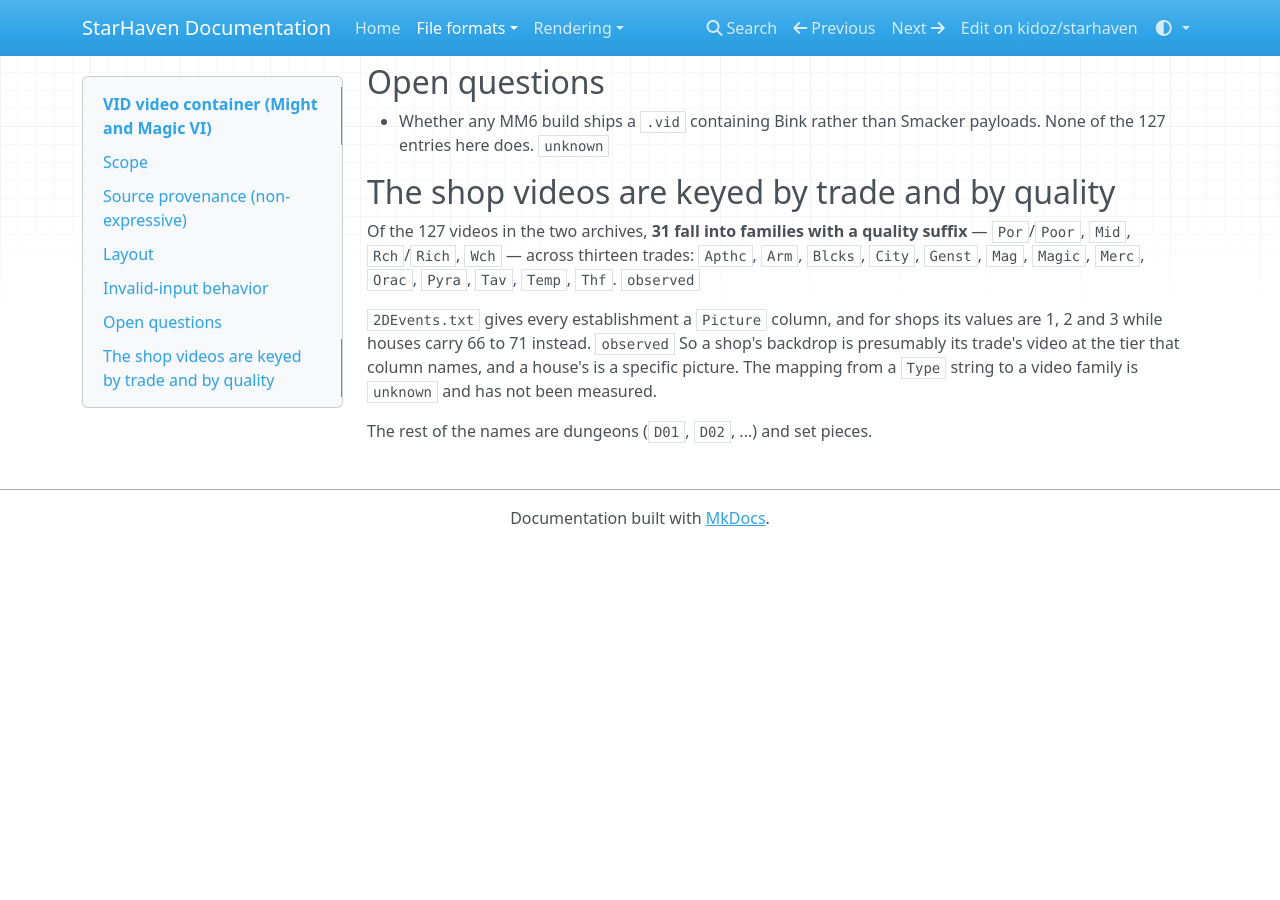
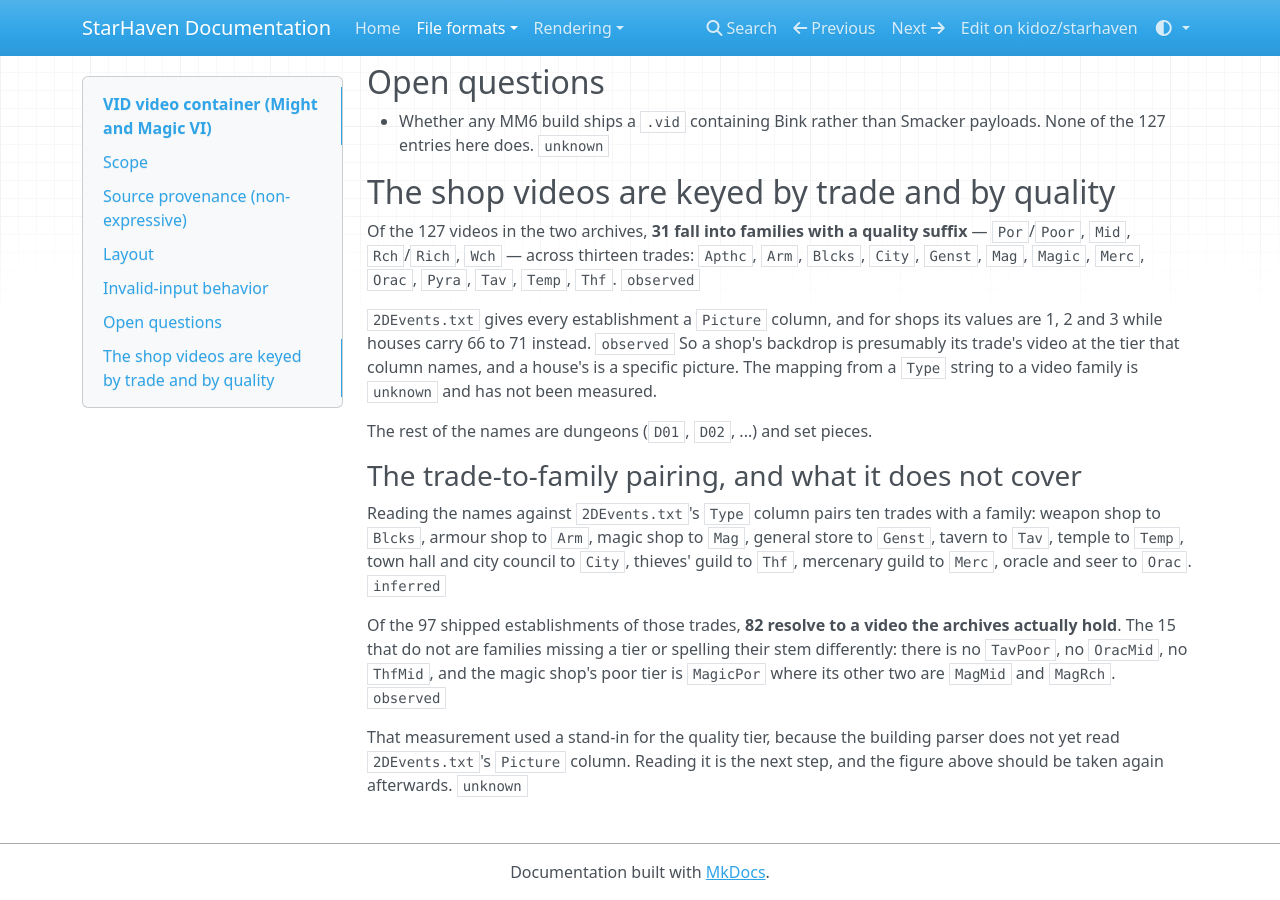
Before and after one commit to kidoz/starhaven, an MkDocs documentation site: the page built from docs/formats/vid.md, in a window 1280 px wide and 900 px high, scrolled down 1387 px. Built offline with MkDocs 1.6.1, drawn with Linux system fonts in a browser that asks for light colours; nearby versions of some CDN libraries; before the commit the page ends 1933 px from its top, so only the background shows below that.

Commit message:
Pair a shop's trade with its video family

```diff
--- a/docs/formats/vid.md
+++ b/docs/formats/vid.md
@@ -79,3 +79,21 @@ and a house's is a specific picture. The mapping from a `Type` string to a
 video family is `unknown` and has not been measured.
 
 The rest of the names are dungeons (`D01`, `D02`, ...) and set pieces.
+
+### The trade-to-family pairing, and what it does not cover
+
+Reading the names against `2DEvents.txt`'s `Type` column pairs ten trades with
+a family: weapon shop to `Blcks`, armour shop to `Arm`, magic shop to `Mag`,
+general store to `Genst`, tavern to `Tav`, temple to `Temp`, town hall and city
+council to `City`, thieves' guild to `Thf`, mercenary guild to `Merc`, oracle
+and seer to `Orac`. `inferred`
+
+Of the 97 shipped establishments of those trades, **82 resolve to a video the
+archives actually hold**. The 15 that do not are families missing a tier or
+spelling their stem differently: there is no `TavPoor`, no `OracMid`, no
+`ThfMid`, and the magic shop's poor tier is `MagicPor` where its other two are
+`MagMid` and `MagRch`. `observed`
+
+That measurement used a stand-in for the quality tier, because the building
+parser does not yet read `2DEvents.txt`'s `Picture` column. Reading it is the
+next step, and the figure above should be taken again afterwards. `unknown`
```
Also changed, not shown: 1 other file.
